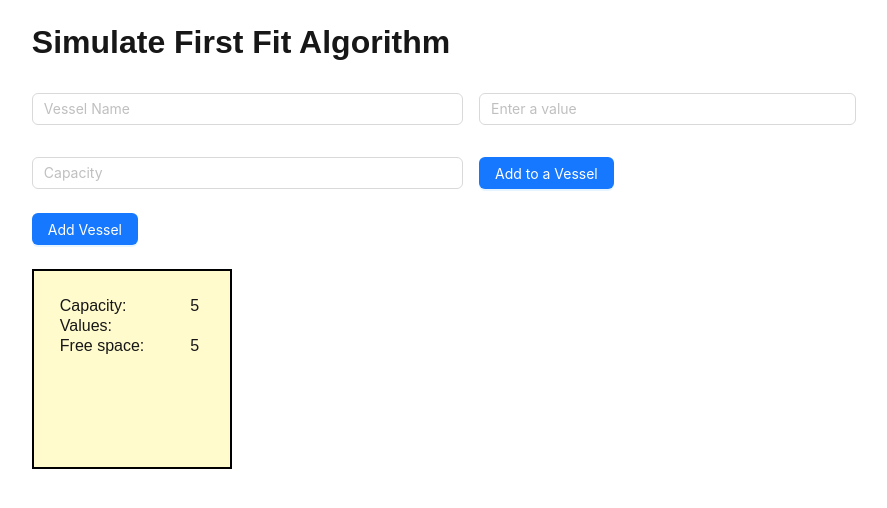
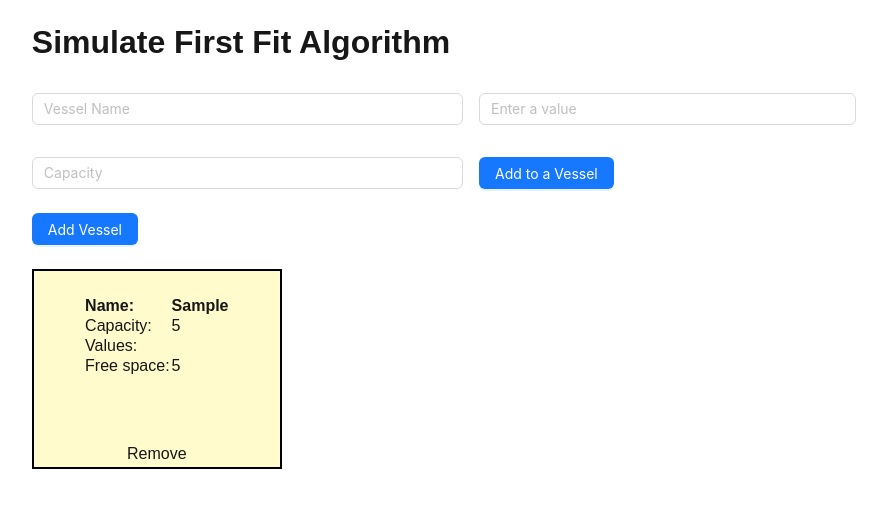
Before and after one commit to sujeewasandeepa/first-fit-algo, a Next.js app: page / in a window 1280 px wide. Both pictures are taken after typing "Sample", "5" into the empty fields and a click on the button "Add Vessel". Shown: the top 508 px of the page, without its empty margins (177-1064 px from the left). Built offline with nearby package versions, Linux system fonts and the light colour scheme.

Commit message:
improve the vessel UI, implement remove vessels

```diff
--- a/src/components/vessel.tsx
+++ b/src/components/vessel.tsx
@@ -1,6 +1,5 @@
 import styled from "@emotion/styled";
 import { FC, useEffect, useState } from "react";
-import  CloseIcon  from "../assets/redClose.svg";
 
 interface Props {
   vesselName: string;
@@ -14,12 +13,21 @@
   display: flex;
   flex-direction: column;
   height: 200px;
-  width: 200px;
+  width: 250px;
   background-color: rgba(255, 247, 144, 0.46);
   margin-right: 16px;
   border: 2px solid black;
-  padding: 24px !important;
+  padding: 24px 24px 4px 24px !important;
+  justify-content: space-between;
+  align-items: center;
 `;
+
+const RemoveBtn = styled.div`
+  &:hover {
+  color: red;
+  cursor: pointer;
+  }
+`
 
 const Vessel:FC<Props> = ({vesselName, capacity, values, remainingSpace, removeVessel}) => {
 
@@ -27,7 +35,11 @@
     <div style={{marginTop: '24px'}}>
     <StyledVessel>
       <table>
-        <tbody>
+        <tbody style={{textAlign: 'left'}}>
+          <tr style={{paddingBottom: '16px'}}>
+            <th>Name:</th>
+            <th>{vesselName}</th>
+          </tr>
           <tr>
             <td>Capacity:</td>
             <td>{capacity}</td>
@@ -42,6 +54,9 @@
           </tr>
         </tbody>
       </table>
+      <RemoveBtn onClick={removeVessel}>
+        Remove
+      </RemoveBtn>
     </StyledVessel>
     </div>
   )
```
Lines whose indentation alone changed are shown as unchanged.
